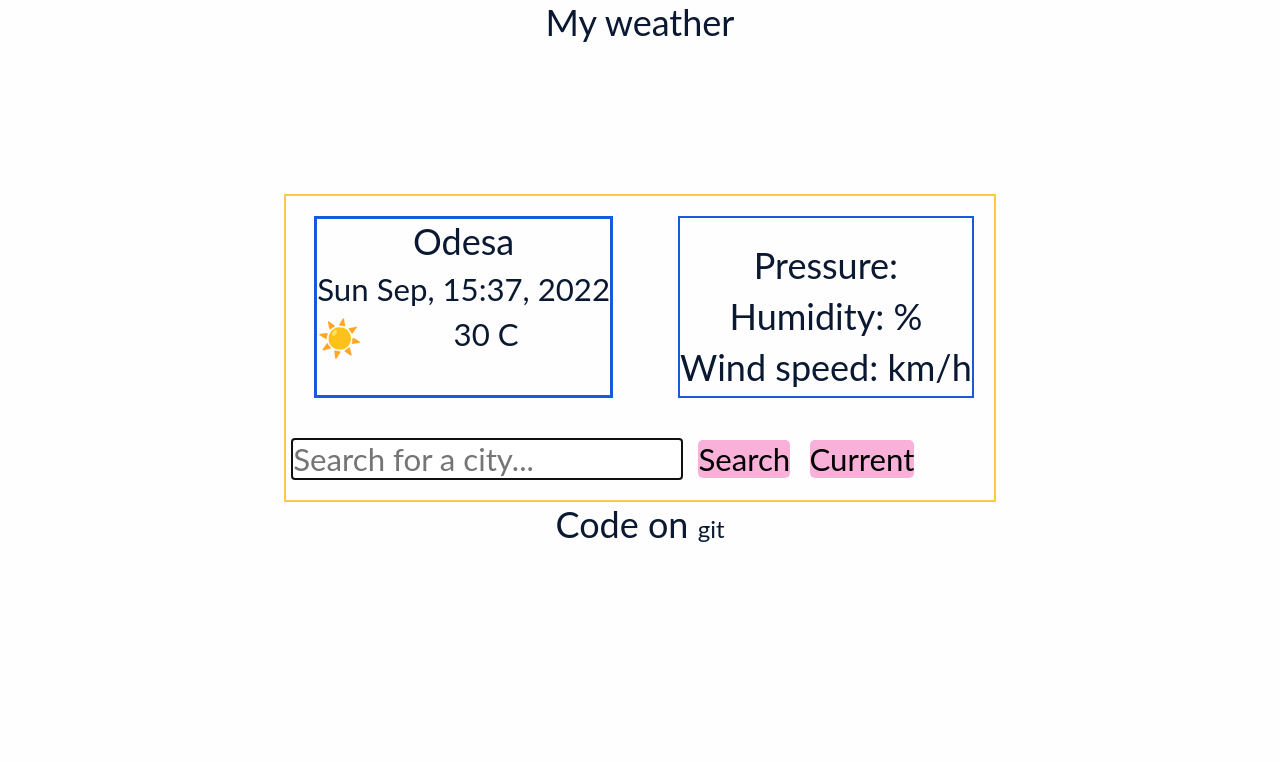
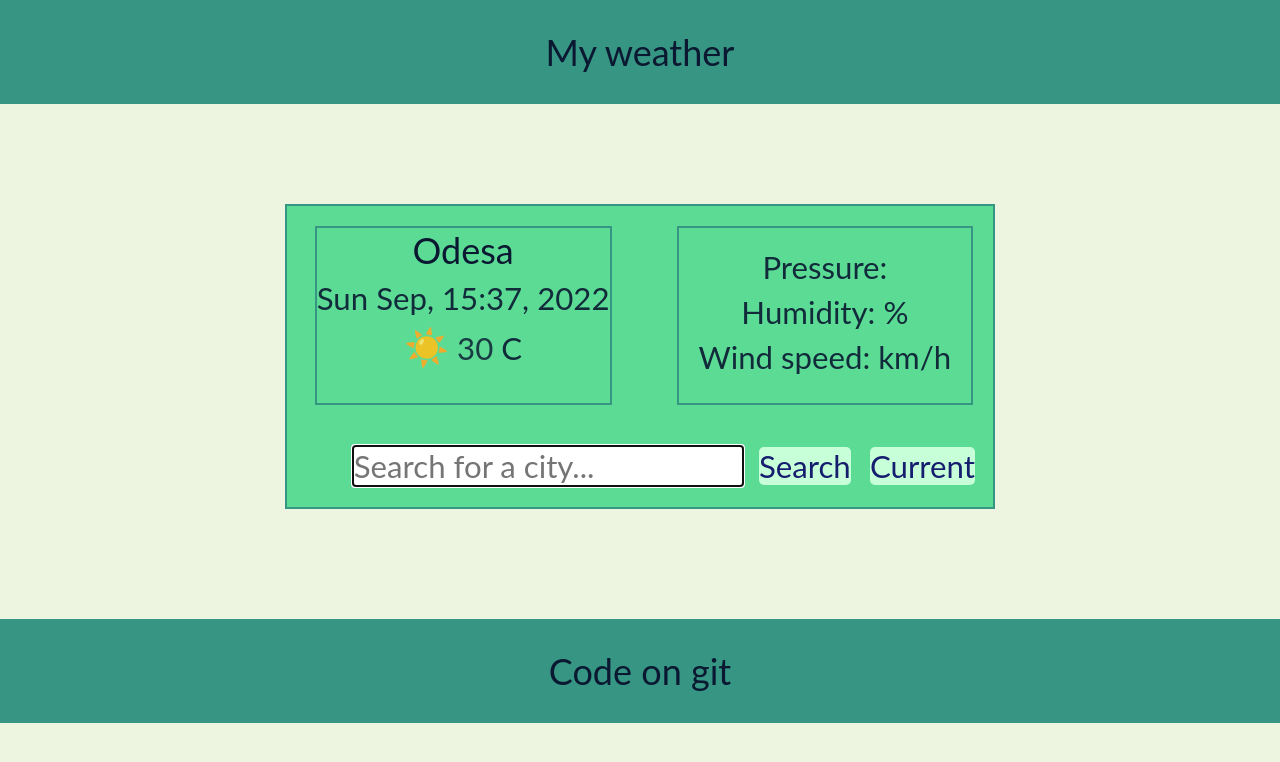
Before and after one commit to kosh3n/Vanilla-Weather-Forecast, a plain HTML site: page index.html in a window 1280 px wide. Drawn offline with nearby package versions, Linux system fonts and the light colour scheme; no server answers.

Commit message:
feat: update style.css

```diff
--- a/style.css
+++ b/style.css
@@ -15,19 +15,27 @@
 }
 
 body {
-    background-color: #Fefefe;
+    background-color: #edf5e1;
     color: #0a1931;
 }
 
+.header{
+    background-color: #379683;
+   padding: 30px;
+}
+
 .wrapper {
-    margin-top: 150px;
+    margin-top: 100px;
     display: flex;
     justify-content: center;
 }
 
 .weather {
-    border: 2px solid #FFC947;
+    background-color: #5cdb95;
+    border: 2px solid #379683;
+    margin-bottom: 110px;
 }
+
 
 .weather-head {
     display: flex;
@@ -35,7 +43,7 @@ body {
 }
 
 .weather-head__block-one {
-    border: 3px solid #185ADB;
+    border: 2px solid #379683;
     margin-left: 8px;
     margin-right: 65px;
 }
@@ -45,24 +53,19 @@ body {
 #weather-desc,
 .temperature,
 #temp,
-#humidity,
-#sunset,
-#sunrise {
-    font-size: 1.3rem;
+#atmospheric-pressure, .pressure, #wind-speed, .wind, #humidity-chance, .humidity
+ {
+font-size: 1.3rem;
+opacity: 0.9;
 }
 
 .weather-head__block-two {
-    border: 2px solid #185ADB;
-    padding-top: 25px;
-}
-
-.weather-main {
-    display: flex;
-    justify-content: space-around;
+    border: 2px solid #379683;
+    padding: 20px;
 }
 
 .weather-main__blocks {
-    border: 2px solid #185ADB;
+    border: 2px solid #05386B;
 }
 
 .weather-footer {
@@ -71,13 +74,13 @@ body {
 
 .search-form__input {
     margin: 20px;
-    border: 2px solid #bf1363;
+    border: 2px solid #05386B;
     text-align: left;
     font-size: 1.3rem;
 }
 
 .weather-ico__head {
-    float: left;
+
 }
 
 p {
@@ -89,33 +92,41 @@ p {
 }
 
 .weather-footer {
-    margin-left: -15px;
+padding-left: 45px;
 }
 
 .btn {
     margin-left: -14px;
     margin-right: 10px;
     cursor: pointer;
-    background-color: #F9B1D9;
+    background-color: #C7FFD8;
     border-radius: 5px;
     font-size: 1.3rem;
+    color: #161D6F;
 }
 
 #current-loc {
     cursor: pointer;
-    background-color: #F9B1D9;
+    background-color: #C7FFD8;
     border-radius: 5px;
     font-size: 1.3rem;
+        color: #161D6F;
+}
+
+.btn:hover, #current-loc:hover{
+    background-color: #8ee4af;
+border: 1px solid #161D6F;
 }
 
 .footer {
+        background-color: #379683;
+    padding: 30px;
     font-size: 1rem;
 }
 
 .link {
     text-decoration: none;
     color: #0a1931;
-    font-size: 1rem;
 }
 
 .link:hover {
```
